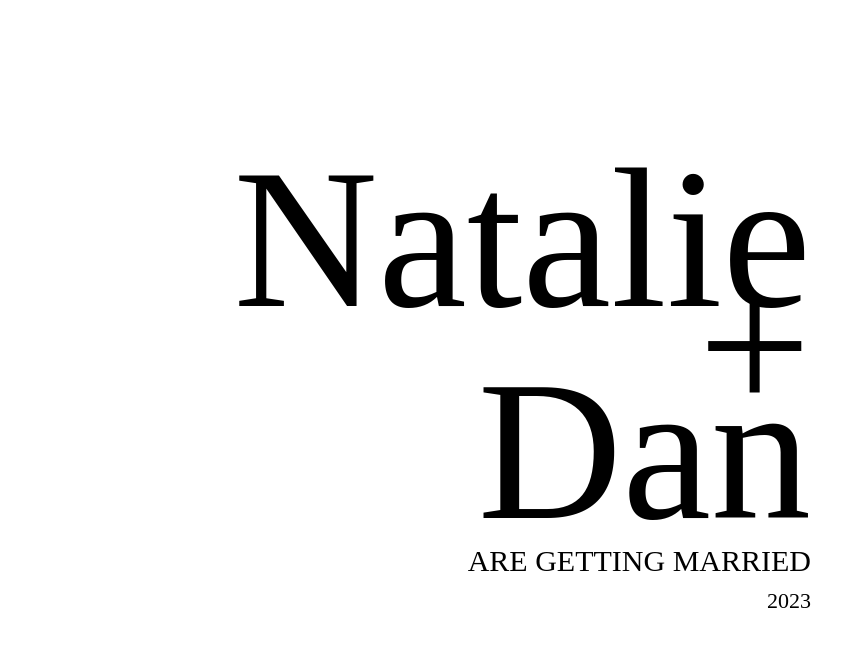
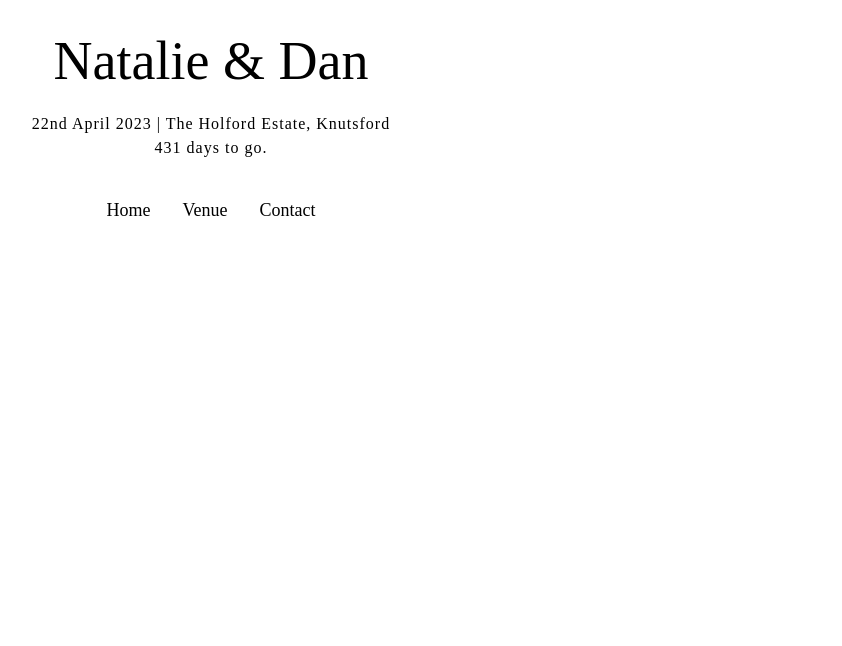
Before and after one commit to danbeddows/thebeddowswedding, a Next.js app: page / in a window 1280 px wide. Shown: the top 646 px of the page, without its empty margins (429-1271 px from the left). Built offline with nearby package versions, Linux system fonts and the light colour scheme; no server answers; a web font is replaced by a local one.

Commit message:
Added in header component

```diff
--- a/package.json
+++ b/package.json
@@ -12,6 +12,7 @@
   "license": "ISC",
   "dependencies": {
     "@fortawesome/fontawesome-svg-core": "^1.3.0",
+    "date-fns": "^2.28.0",
     "next": "^12.0.10",
     "polished": "^4.1.4",
     "react": "^17.0.2",
--- a/pages/index.tsx
+++ b/pages/index.tsx
@@ -1,21 +1,10 @@
-import {
-  MarriedDate,
-  MarriedNames,
-  MarriedSubtext,
-  PageWrapper,
-} from "./index.styles";
+import Header from "src/components/Header";
 
 const Index = () => {
   return (
-    <PageWrapper>
-      <MarriedNames>
-        Natalie
-        <br />+<br />
-        Dan
-      </MarriedNames>
-      <MarriedSubtext>Are Getting Married</MarriedSubtext>
-      <MarriedDate>2023</MarriedDate>
-    </PageWrapper>
+    <>
+      <Header />
+    </>
   );
 };
 
--- /dev/null
+++ b/src/components/Header/Header.styles.tsx
@@ -0,0 +1,50 @@
+import styled from "styled-components";
+
+const HeaderWrapper = styled.div`
+  max-width: 1120px;
+  margin: 30px auto 50px;
+`;
+
+const InfoWrapper = styled.div`
+  display: flex;
+  flex-direction: column;
+  align-items: center;
+  justify-content: center;
+`;
+
+const OurNames = styled.h2`
+  font-family: "euphoria";
+  font-size: 54px;
+  margin: 0;
+`;
+
+const InfoSubtext = styled.h4`
+  margin: 20px 0 0;
+  text-align: center;
+  letter-spacing: 1px;
+  line-height: 24px;
+`;
+
+const LinkWrapper = styled.div`
+  display: flex;
+  flex-direction: row;
+  align-items: center;
+  justify-content: center;
+  margin-top: 40px;
+`;
+
+const HeaderLinkStyle = styled.a`
+  text-decoration: none;
+  color: #000;
+  margin: 0 16px;
+  font-size: 18px;
+`;
+
+export {
+  HeaderWrapper,
+  LinkWrapper,
+  HeaderLinkStyle,
+  InfoWrapper,
+  OurNames,
+  InfoSubtext,
+};
--- /dev/null
+++ b/src/components/Header/Header.tsx
@@ -0,0 +1,53 @@
+import { differenceInCalendarDays } from "date-fns";
+import Link from "next/link";
+import {
+  HeaderLinkStyle,
+  HeaderWrapper,
+  InfoSubtext,
+  InfoWrapper,
+  LinkWrapper,
+  OurNames,
+} from "./header.styles";
+interface HeaderLinkProps {
+  url: string;
+  label: string;
+}
+
+const HeaderLink: React.FC<HeaderLinkProps> = ({ url, label }) => {
+  return (
+    <Link href={url} passHref={true}>
+      <HeaderLinkStyle>{label}</HeaderLinkStyle>
+    </Link>
+  );
+};
+
+const Header = () => {
+  const numDays = differenceInCalendarDays(new Date("2023/04/22"), Date.now());
+  let message = `${numDays} ${numDays > 1 ? "days" : "day"} to go.`;
+
+  if (numDays == 0) {
+    message = "The wedding is TODAY!";
+  } else if (numDays < 0) {
+    message = `${-numDays} ${-numDays > 1 ? "days" : "day"} since the wedding.`;
+  }
+
+  return (
+    <HeaderWrapper>
+      <InfoWrapper>
+        <OurNames>Natalie & Dan</OurNames>
+        <InfoSubtext>
+          22nd April 2023 | The Holford Estate, Knutsford
+          <br />
+          {message}
+        </InfoSubtext>
+      </InfoWrapper>
+      <LinkWrapper>
+        <HeaderLink url={"/"} label={"Home"} />
+        <HeaderLink url={"/venue"} label={"Venue"} />
+        <HeaderLink url={"/contact"} label={"Contact"} />
+      </LinkWrapper>
+    </HeaderWrapper>
+  );
+};
+
+export default Header;
--- /dev/null
+++ b/src/components/Header/index.tsx
@@ -0,0 +1,3 @@
+import Header from "./Header";
+
+export default Header;
```
Also changed, not shown: 1 other file (tests, documents, lock files or other folders).
